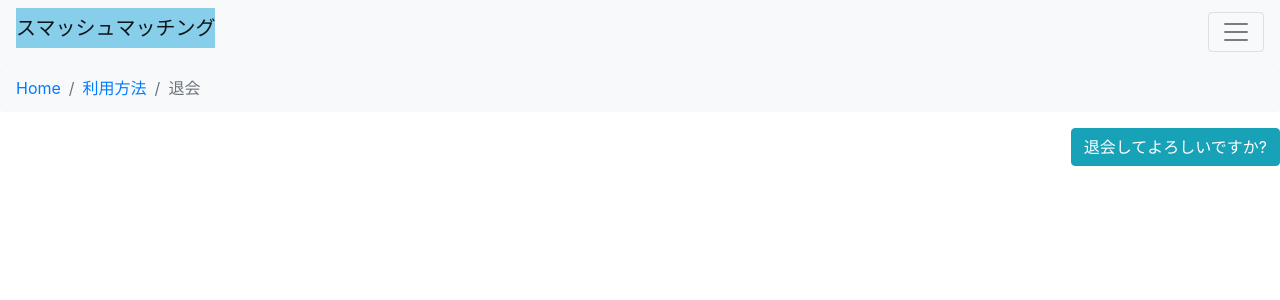
After one commit to taro1025/sb.com, a Django app: page /user_withdrawal in a window 1280 px wide. The commit adds this page. Shown: the top 300 px of the page. Run offline with Django 3.2, Linux system fonts and the light colour scheme; some libraries are stand-ins or nearby versions.

Commit message:
add withdrawal on about

```diff
--- /dev/null
+++ b/match/templates/match/withdrawal.html
@@ -0,0 +1,27 @@
+{% extends 'match/base.html' %}
+
+{% block content %}
+<nav aria-label="breadcrumb">
+  <ol class="breadcrumb">
+    <li class="breadcrumb-item"><a href="{% url 'match:top' %}">Home</a></li>
+    <li class="breadcrumb-item"><a href="{% url 'match:about' %}">利用方法</a></li>
+    <li class="breadcrumb-item active" aria-current="page">退会</li>
+  </ol>
+</nav>
+<div class="text-right">
+  <button class="btn btn-info"
+    data-toggle="collapse"
+    data-target="#example-1"
+    aria-expand="false"
+    aria-controls="example-1">退会してよろしいですか?</button>
+<div class="collapse" id="example-1">
+  <div class="card card-body">
+    <form action="" method="POST">
+
+        {% csrf_token %}
+        <button class="btn btn-info" type="submit" >退会する</button>
+    </form>
+
+
+
+{% endblock %}
--- a/match/urls.py
+++ b/match/urls.py
@@ -8,6 +8,7 @@ urlpatterns=[
     path('menber_detail/<int:pk>/', views.MenberDetail.as_view(), name='menber_detail'),
     path('login/',views.Login.as_view(), name='login'),
     path('logout/',views.Logout.as_view(), name='logout'),
+    path('user_withdrawal', views.Withdrawal, name='withdrawal'),
     path('user_create/', views.UserCreate.as_view(), name='user_create'),
     path('user_create/done/', views.UserCreateDone.as_view(), name='user_create_done'),
     path('user_create/complete/<token>/', views.UserCreateComplete.as_view(), name='user_create_complete'),
--- a/match/views.py
+++ b/match/views.py
@@ -534,6 +534,15 @@ def RelateTwitter(request):
         user.save()
         return redirect('match:top')
 
+def Withdrawal(request):
+    """退会処理"""
+    if request.method == 'POST':
+        request.user.is_active = False
+        request.user.save()
+
+        return render(request, 'match/complete_withdrawal.html')
+
+    return render(request, 'match/withdrawal.html')
 
 class UserDetail(OnlyYouMixin, generic.DetailView):
     model = User
```
Also changed, not shown: match/templates/match/about.html (+13 -0 lines), match/templates/match/complete_withdrawal.html (added, +13 -0 lines), 1 other file.
